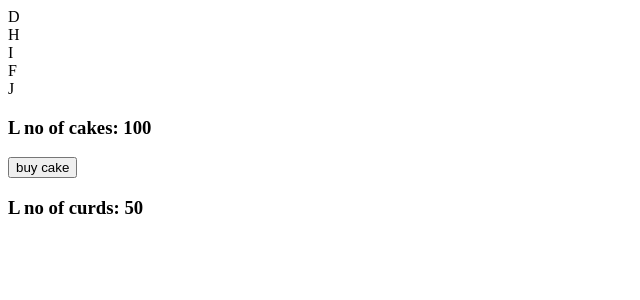
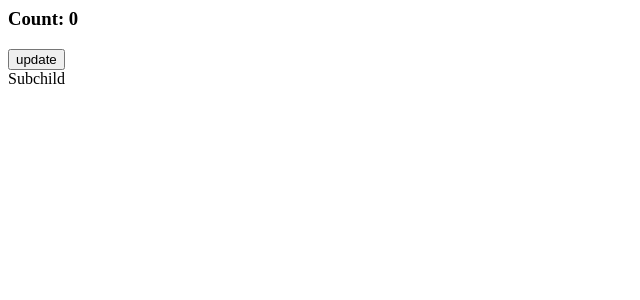
Before and after one commit to venkatravilla333/React-15, a React (Create React App) app in the folder myapp/: page / in a window 1280 px wide. Shown: the top 300 px of the page, without its empty margins (0-640 px from the left). Built offline with nearby package versions, Linux system fonts and the light colour scheme.

Commit message:
life cycle methods

```diff
--- a/myapp/src/App.js
+++ b/myapp/src/App.js
@@ -4,7 +4,12 @@
 // import Jsx from "./components/functional-components/JSX/Jsx"
 // import Parent from "./components/functional-components/component/Parent"
 
-import A from "./components/class-components/State/Sync-Data/Global-State/Redux/React-Components/A"
+import Parent from "./components/class-components/life-cycle-methods/2.updating/Parent"
+import Count from "./components/class-components/life-cycle-methods/Count"
+
+// import Parent from "./components/class-components/life-cycle-methods/2.updating/Parent"
+
+// import A from "./components/class-components/State/Sync-Data/Global-State/Redux/React-Components/A"
 
 // import A from "./components/functional-components/State/Sync-Data/Global-State/Context-API/A"
 
@@ -58,7 +63,9 @@ function App() {
 
     {/* <A/> */}
     {/* <A/> */}
-    <A/>
+    {/* <A/> */}
+    <Parent/>
+    {/* <Count/> */}
   </div>
 }
 
--- /dev/null
+++ b/myapp/src/components/class-components/life-cycle-methods/1.mounting/Child.js
@@ -0,0 +1,32 @@
+import React, { Component } from 'react'
+import Subchild from './Subchild'
+
+export class Child extends Component {
+  constructor() {
+    super()
+    this.state = {
+      count: 0
+    }
+    console.log('child constructor')
+  }
+
+  static getDerivedStateFromProps(nextProps, preState) {
+    console.log('child getderived')
+    return null
+  }
+
+  componentDidMount() {
+    console.log('child didmount')
+  }
+
+  render() {
+    console.log('child render')
+    return (
+      <div>
+        <Subchild/>
+      </div>
+    )
+  }
+}
+
+export default Child
--- /dev/null
+++ b/myapp/src/components/class-components/life-cycle-methods/1.mounting/Parent.js
@@ -0,0 +1,34 @@
+import React, { Component } from 'react'
+import Child from './Child'
+
+export class Parent extends Component {
+  constructor() {
+    super()
+    this.state = {
+      count: 0
+    }
+    console.log('Parent constructor')
+    // this.increaseCount = this.increaseCount.bind(this)
+  }
+
+  static getDerivedStateFromProps(nextProps, preState) {
+    console.log('parent getderived')
+    return null
+  }
+
+  componentDidMount() {
+    console.log('parent didmount')
+  }
+
+  render() {
+    console.log('parent render')
+    return (
+      <div>
+        <Child />
+        <button onClick={this.increaseCount}>update</button>
+      </div>
+    )
+  }
+}
+
+export default Parent
--- /dev/null
+++ b/myapp/src/components/class-components/life-cycle-methods/1.mounting/Subchild.js
@@ -0,0 +1,32 @@
+import React, { Component } from 'react'
+
+export class Subchild extends Component {
+
+
+  constructor(props) {
+    super(props)
+
+    this.state = {
+       count: 0
+    }
+    console.log('Sub child constructor')
+  }
+
+    static getDerivedStateFromProps(nextProps, preState) {
+    console.log('subchild getderived')
+    return null
+  }
+
+  componentDidMount() {
+    console.log('subchild didmount')
+  }
+  render() {
+    console.log('subchild redner')
+    return (
+      <div>Subchild</div>
+    )
+  }
+}
+
+
+export default Subchild
--- /dev/null
+++ b/myapp/src/components/class-components/life-cycle-methods/2.updating/Child.js
@@ -0,0 +1,46 @@
+import React, { Component } from 'react'
+import Subchild from './Subchild'
+
+export class Child extends Component {
+  constructor() {
+    super()
+    this.state = {
+      count: 0
+    }
+    console.log('child constructor')
+  }
+
+  static getDerivedStateFromProps(nextProps, preState) {
+    console.log('child getderived')
+    return null
+  }
+
+  componentDidMount() {
+    console.log('child didmount')
+  }
+  shouldComponentUpdate(preProps, preState) {
+    console.log('child shouldupdate')
+    return true
+  }
+
+  getSnapshotBeforeUpdate() {
+    console.log('child get snapshot')
+    return null
+  }
+
+  componentDidUpdate() {
+    console.log('child didupdate')
+  }
+
+
+  render() {
+    console.log('child render')
+    return (
+      <div>
+        <Subchild/>
+      </div>
+    )
+  }
+}
+
+export default Child
--- /dev/null
+++ b/myapp/src/components/class-components/life-cycle-methods/2.updating/Parent.js
@@ -0,0 +1,58 @@
+import React, { Component } from 'react'
+import Child from './Child'
+
+export class Parent extends Component {
+  constructor() {
+    super()
+    this.state = {
+      count: 0
+    }
+    console.log('Parent constructor')
+    // this.increaseCount = this.increaseCount.bind(this)
+  }
+
+
+  increaseCount = () =>{
+    console.log(this)
+    this.setState({
+      count: this.state.count + 1
+    })
+ }
+
+  static getDerivedStateFromProps(nextProps, preState) {
+    console.log('parent getderived')
+    return null
+  }
+
+  componentDidMount() {
+    console.log('parent didmount')
+  }
+
+  shouldComponentUpdate(preProps, preState) {
+    console.log('parent shouldupdate')
+    return true
+  }
+
+  getSnapshotBeforeUpdate() {
+    console.log('parent get snapshot')
+    return null
+  }
+
+  componentDidUpdate() {
+    console.log('parent didupdate')
+  }
+
+
+  render() {
+    console.log('parent render')
+    return (
+      <div>
+        <h3>Count: {this.state.count}</h3>
+        <button onClick={this.increaseCount}>update</button>
+        <Child />
+      </div>
+    )
+  }
+}
+
+export default Parent
--- /dev/null
+++ b/myapp/src/components/class-components/life-cycle-methods/2.updating/Subchild.js
@@ -0,0 +1,46 @@
+import React, { Component } from 'react'
+
+export class Subchild extends Component {
+
+
+  constructor(props) {
+    super(props)
+
+    this.state = {
+       count: 0
+    }
+    console.log('Sub child constructor')
+  }
+
+    static getDerivedStateFromProps(nextProps, preState) {
+    console.log('subchild getderived')
+    return null
+  }
+
+  componentDidMount() {
+    console.log('subchild didmount')
+  }
+  shouldComponentUpdate(preProps, preState) {
+    console.log('subchild shouldupdate')
+    return true
+  }
+
+  getSnapshotBeforeUpdate() {
+    console.log('subchild get snapshot')
+    return null
+  }
+
+  componentDidUpdate() {
+    console.log('subchild didupdate')
+  }
+
+  render() {
+    console.log('subchild redner')
+    return (
+      <div>Subchild</div>
+    )
+  }
+}
+
+
+export default Subchild
--- /dev/null
+++ b/myapp/src/components/class-components/life-cycle-methods/Count.js
@@ -0,0 +1,28 @@
+import React, { Component } from 'react'
+
+export class Count extends Component {
+
+  constructor(props) {
+    super(props)
+
+    this.state = {
+       count: 0
+    }
+  }
+
+  updateCount = () => {
+    this.setState({
+      count: this.state.count+1
+    })
+  }
+  render() {
+    return (
+      <div>
+        <h4>Count: {this.state.count}</h4>
+        <button onClick={this.updateCount}>update</button>
+      </div>
+    )
+  }
+}
+
+export default Count
```
